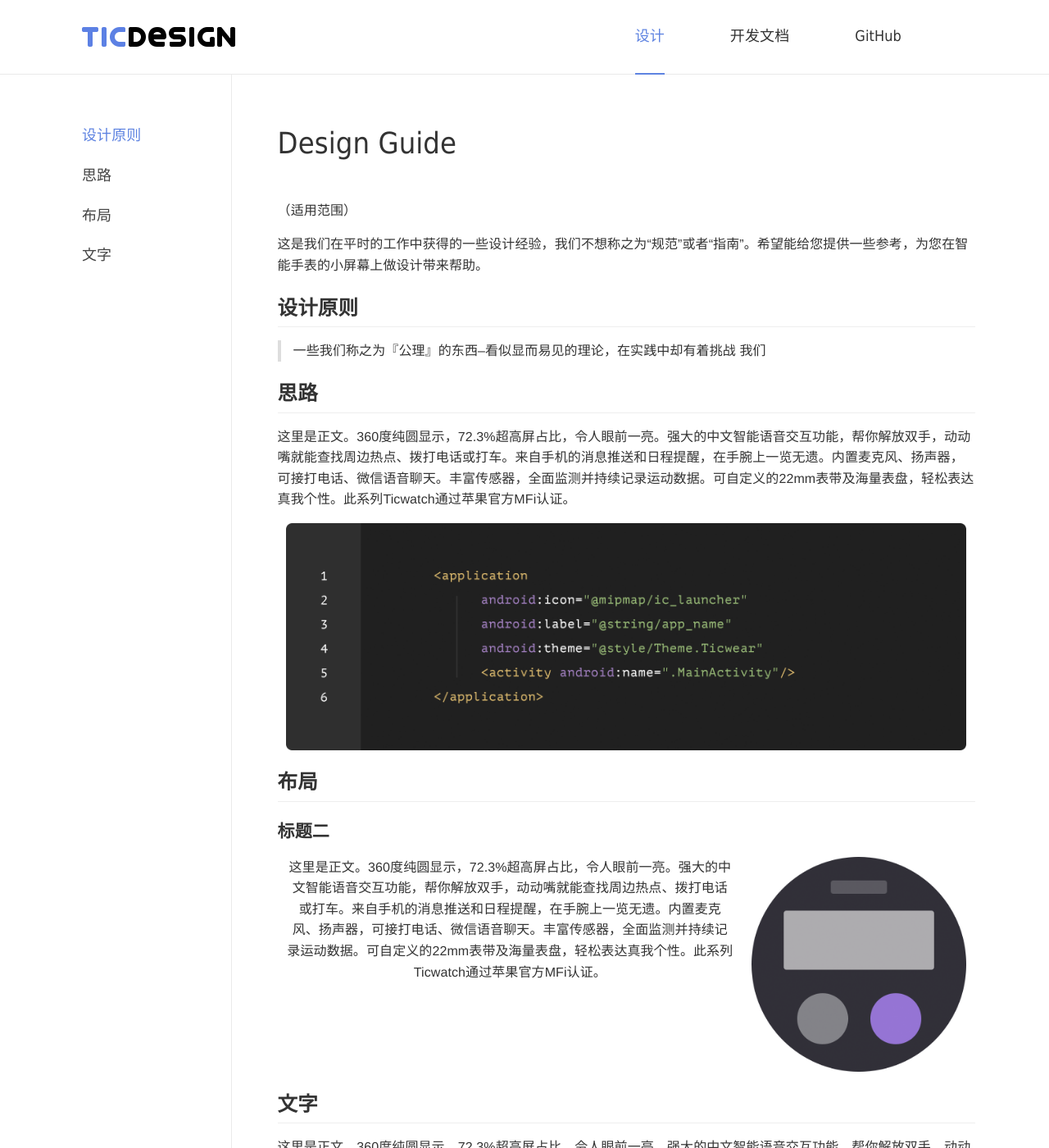
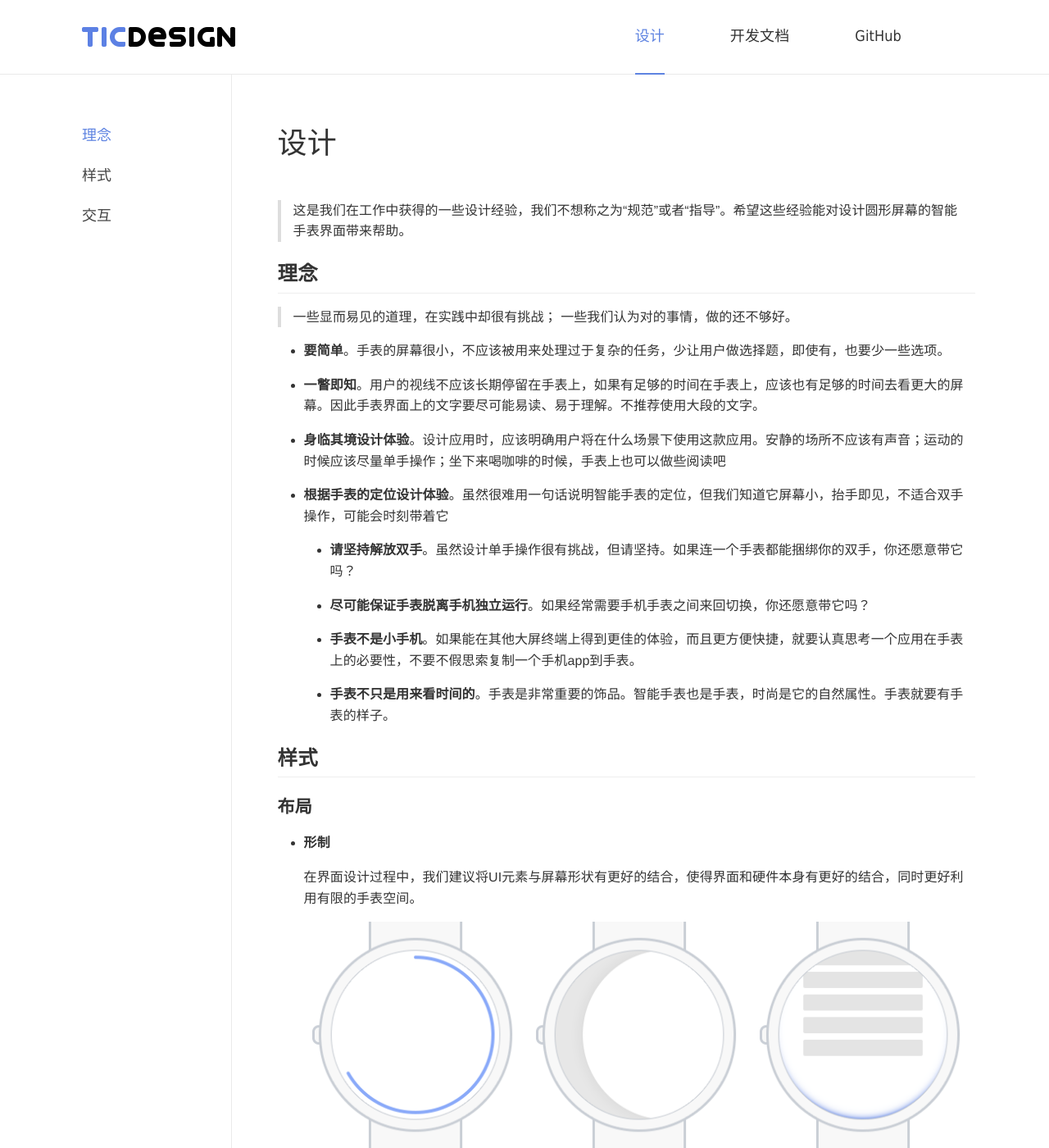
Before and after one commit to mobvoi/ticdesign, a Jekyll site: the page built from _design/index.md, in a window 1280 px wide and 1400 px high. Shown: the whole window at 82% size. Built offline with Jekyll 4.4.1, drawn with Linux system fonts in a browser that asks for light colours; some of the changed text lies outside the part shown.

Commit message:
Import design doc.

```diff
--- a/_design/index.md
+++ b/_design/index.md
@@ -1,92 +1,190 @@
 ---
 layout: doc
-title: Design Guide
+title: 设计
 permalink: /design/
 ---
 
-（适用范围）
+> 这是我们在工作中获得的一些设计经验，我们不想称之为“规范”或者“指导”。希望这些经验能对设计圆形屏幕的智能手表界面带来帮助。
 
-这是我们在平时的工作中获得的一些设计经验，我们不想称之为“规范”或者“指南”。希望能给您提供一些参考，为您在智能手表的小屏幕上做设计带来帮助。
+## 理念
 
-## 设计原则
+> 一些显而易见的道理，在实践中却很有挑战；
+> 一些我们认为对的事情，做的还不够好。
 
-> 一些我们称之为『公理』的东西--看似显而易见的理论，在实践中却有着挑战
-> 我们
+- **要简单**。手表的屏幕很小，不应该被用来处理过于复杂的任务，少让用户做选择题，即使有，也要少一些选项。
+
+- **一瞥即知**。用户的视线不应该长期停留在手表上，如果有足够的时间在手表上，应该也有足够的时间去看更大的屏幕。因此手表界面上的文字要尽可能易读、易于理解。不推荐使用大段的文字。
+
+- **身临其境设计体验**。设计应用时，应该明确用户将在什么场景下使用这款应用。安静的场所不应该有声音；运动的时候应该尽量单手操作；坐下来喝咖啡的时候，手表上也可以做些阅读吧
+
+- **根据手表的定位设计体验**。虽然很难用一句话说明智能手表的定位，但我们知道它屏幕小，抬手即见，不适合双手操作，可能会时刻带着它
+
+  - **请坚持解放双手**。虽然设计单手操作很有挑战，但请坚持。如果连一个手表都能捆绑你的双手，你还愿意带它吗？
+
+  - **尽可能保证手表脱离手机独立运行**。如果经常需要手机手表之间来回切换，你还愿意带它吗？
+
+  - **手表不是小手机**。如果能在其他大屏终端上得到更佳的体验，而且更方便快捷，就要认真思考一个应用在手表上的必要性，不要不假思索复制一个手机app到手表。
+
+  - **手表不只是用来看时间的**。手表是非常重要的饰品。智能手表也是手表，时尚是它的自然属性。手表就要有手表的样子。
+
+## 样式
+
+### 布局
+
+- **形制**
+
+  在界面设计过程中，我们建议将UI元素与屏幕形状有更好的结合，使得界面和硬件本身有更好的结合，同时更好利用有限的手表空间。
+
+  <div class="row">
+  <div class="col-third" markdown="1">
+  <img src="res/circle_progress_bar.png">
+  <p>环形进度条</p>
+  </div>
+  <div class="col-third" markdown="1">
+  <img src="res/page_boundary.png">
+  <p>页面的圆形边界</p>
+  </div>
+  <div class="col-third" markdown="1">
+  <img src="res/page_ending.png">
+  <p>页面尽头反馈效果</p>
+  </div>
+  </div>
 
 
-## 思路
 
-这里是正文。360度纯圆显示，72.3%超高屏占比，令人眼前一亮。强大的中文智能语音交互功能，帮你解放双手，动动嘴就能查找周边热点、拨打电话或打车。来自手机的消息推送和日程提醒，在手腕上一览无遗。内置麦克风、扬声器，可接打电话、微信语音聊天。丰富传感器，全面监测并持续记录运动数据。可自定义的22mm表带及海量表盘，轻松表达真我个性。此系列Ticwatch通过苹果官方MFi认证。
+- **留白**
 
-<div class="row">
-<div class="col-full center">
-<img src="res/CodeBox.png">
-</div>
-</div>
+  适当的边距，避免拘谨，避免碰撞
 
-## 布局
+  <div class="row">
+  <div class="col-third" markdown="1">
+  <img src="res/guideline.png">
+  <p>内切黄金矩形参考线</p>
+  </div>
+  <div class="col-third" markdown="1">
+  <img src="res/layout_example1.png">
+  <p>布局示例1</p>
+  </div>
+  <div class="col-third" markdown="1">
+  <img src="res/layout_example2.png">
+  <p>布局示例2</p>
+  </div>
+  </div>
 
-### 标题二
 
-<div class="row">
-<p class="col-two-third">
-这里是正文。360度纯圆显示，72.3%超高屏占比，令人眼前一亮。强大的中文智能语音交互功能，帮你解放双手，动动嘴就能查找周边热点、拨打电话或打车。来自手机的消息推送和日程提醒，在手腕上一览无遗。内置麦克风、扬声器，可接打电话、微信语音聊天。丰富传感器，全面监测并持续记录运动数据。可自定义的22mm表带及海量表盘，轻松表达真我个性。此系列Ticwatch通过苹果官方MFi认证。
-</p>
-<img class="col-third center" src="res/img3.png">
-</div>
 
-## 文字
+### 颜色
 
-这里是正文。360度纯圆显示，72.3%超高屏占比，令人眼前一亮。强大的中文智能语音交互功能，帮你解放双手，动动嘴就能查找周边热点、拨打电话或打车。来自手机的消息推送和日程提醒，在手腕上一览无遗。内置麦克风、扬声器，可接打电话、微信语音聊天。丰富传感器，全面监测并持续记录运动数据。可自定义的22mm表带及海量表盘，轻松表达真我个性。此系列Ticwatch通过苹果官方MFi认证。
+> 我们不严格规定颜色如何使用，因为这样会给设计带来很大的局限性。但我们还是给出一些使用建议。
 
-<div class="row">
-<div class="col-half center" markdown="1">
+- **TiColor**
 
-![](res/img1.png)
+  我们认为智能手表应该富有科技感和时尚感。我们从未来、宇宙、科幻电影、尖端科技、游戏这些关键词中找到了灵感，提炼了一套颜色。开发者可以在代码库中直接选用这些颜色。
+  <div class="row">
+  <div class="col-full">
+  <img src="res/ticolor.png">
+  </div>
+  </div>
 
-### 标题二
+- **黑色主背景**
 
-这里是正文。360度纯圆显示，72.3%超高屏占比，令人眼前一亮。强大的中文智能语音交互功能。
+  手表的屏幕很小，白色的背景会显得屏幕格外的亮，非常刺眼，在运动中使用也不容易聚焦，所以我们推荐大部分界面采用黑色（或者深色）背景。黑色在新的LED的屏幕上会更节能，可以提升智能手表的续航能力，同时也更容易和硬件本身浑然一体。
 
-这里是正文。360度纯圆显示，72.3%超高屏占比，令人眼前一亮。强大的中文智能语音交互功能。
+  > TiColor在纯黑色的背景上效果更好。
 
-</div>
+- **应用的颜色**
 
-<div class="col-half center" markdown="1">
+  手表界面的内容通常很少，完成一个任务可能需要多个界面，所以同一个应用的不同页面间的关联性显得更加重要。为了保证这一点，可以尝试在应用内保持一致的色调。
 
-![](res/img2.png)
+- **对比度**
 
-### 标题二
-这里是正文。360度纯圆显示，72.3%超高屏占比，令人眼前一亮。强大的中文智能语音交互功能。
+  背景和内容不要使用色相和明度相近的颜色，在手表上对比度要更大一些，这样能保证在运动中清楚的读取信息。
 
-</div>
-</div>
+  <div class="row">
+  <div class="col-half" markdown="1">
+  <img src="res/contrast_wrong.png">
+  </div>
+  <div class="col-half" markdown="1">
+  <img src="res/contrast_right.png">
+  </div>
+  </div>
 
-这里是正文。360度纯圆显示，72.3%超高屏占比，令人眼前一亮。强大的中文智能语音交互功能，帮你解放双手，动动嘴就能查找周边热点、拨打电话或打车。来自手机的消息推送和日程提醒，在手腕上一览无遗。内置麦克风、扬声器，可接打电话、微信语音聊天。丰富传感器，全面监测并持续记录运动数据。可自定义的22mm表带及海量表盘，轻松表达真我个性。此系列Ticwatch通过苹果官方MFi认证。
 
-<div class="row">
-<div class="col-third center" markdown="1">
 
-![](res/img1.png)
+### 文字排版
 
-这里是正文。360度纯圆显示，72.3%超高屏占比，令人眼前一亮。强大的中文智能语音交互功能。
+- **行距**
 
-</div>
+  <div class="row">
+  <p class="col s12 m5">
+  行距和字号的关系经验值：行距为字号的0.4倍。这只是个参考，理论上讲，不过密，不过疏都是合适的。
+  </p>
+  <img class="col s12 m5 push-m1" src="res/line_spacing.png">
+  </div>
 
-<div class="col-third center" markdown="1">
 
-![](res/img2.png)
+- **字号**
 
-这里是正文。360度纯圆显示，72.3%超高屏占比，令人眼前一亮。强大的中文智能语音交互功能。
+  字号的选择对操作系统的设计至关重要，下面提供我们在设计和开发中采用的适合小屏幕字号，开发者可以在代码库中直接调用。
 
-</div>
+  <div class="row">
+  <div class="col-full">
+  <img src="res/fontsize.png">
+  </div>
+  </div>
 
-<div class="col-third center" markdown="1">
+- **英文文本**
 
-![](res/img3.png)
+  <div class="row">
+  <p class="col s12 m5">
+  有很大的概率会发生这样的情况：英文文本在水平方向占据的空间比表达相同意思的中文文本长。我们的经验是英文的字号要比中文至少小4px。</p>
+  <img class="col s12 m6 push-m1" src="res/enfontsize.png">
+  </div>
 
-这里是正文。360度纯圆显示，72.3%超高屏占比，令人眼前一亮。强大的中文智能语音交互功能。
 
-</div>
 
-</div>
+## 交互
+
+- **安全的响应区域**
+
+  尽量加大点击区域
+
+  <div class="row">
+  <div class="col-half" markdown="1">
+  <img src="res/responsezone_wrong.png">
+  </div>
+  <div class="col-half" markdown="1">
+  <img src="res/responsezone_right.png">
+  </div>
+  </div>
+
+  按钮和按钮之间，请保持一定的距离
+
+  <div class="row">
+  <div class="col-half" markdown="1">
+  <img src="res/btnspacing_wrong.png">
+  </div>
+  <div class="col-half" markdown="1">
+  <img src="res/btnspacing_right.png">
+  </div>
+  </div>
+
+ <!-- 手表屏幕寸土寸金，巧妙运用空间 -->
+
+
+- **自然的操作反馈**。点按效果一定要明显并且自然，符合操作时的人体手势、运动方向：向下按的时候，按钮要有纵深方向的上的变化；拖拽的时候，物体的运动要符合力学定律。
+
+- **尽量少使用toast**。尽量用图形元素去表达操作反馈。如果实在需要，也请保持简单的语言表达。
+
+
+
+### 动画
+
+智能手表的屏幕有限，我们建议开发者在页面元素出现、页面跳转、行为状态的过程中寄予一定的过渡动画，能够更好的帮助用户理解页面层级和手表的运行状态。动画应该尽量的自然，符合UI元素之间的关系。
+
+> 关于动效，我们没有想好要以怎样的态度起介绍她。在手表中，能让人注意到的设计优雅的动效实在是少之又少，同时动效也是智能手表功耗的杀手之一。请永远记得动效是设计的上层建筑，但却是最温情的展现。
+
+<br>
+---
+
+祝好，愿有温度。
--- a/_sass/_post_theme.scss
+++ b/_sass/_post_theme.scss
@@ -343,7 +343,7 @@
   }
 
   hr {
-    height: 4px;
+    height: 1px;
     padding: 0;
     margin: 16px 0;
     background-color: #e7e7e7;
```
Also changed, not shown: _design/res/btnspacing_right.png (added), _design/res/btnspacing_wrong.png (added), _design/res/circle_progress_bar.png (added), _design/res/contrast_right.png (added), _design/res/contrast_wrong.png (added), _design/res/enfontsize.png (added), _design/res/fontsize.png (added), _design/res/guideline.png (added), _design/res/layout_example1.png (added), _design/res/layout_example2.png (added), _design/res/line_spacing.png (added), _design/res/page_boundary.png (added), _design/res/page_ending.png (added), _design/res/responsezone_right.png (added), 2 more files.
